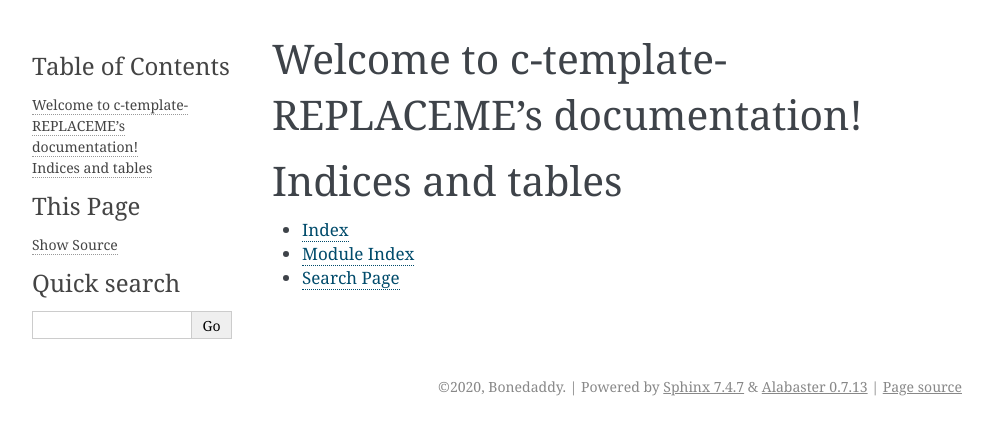
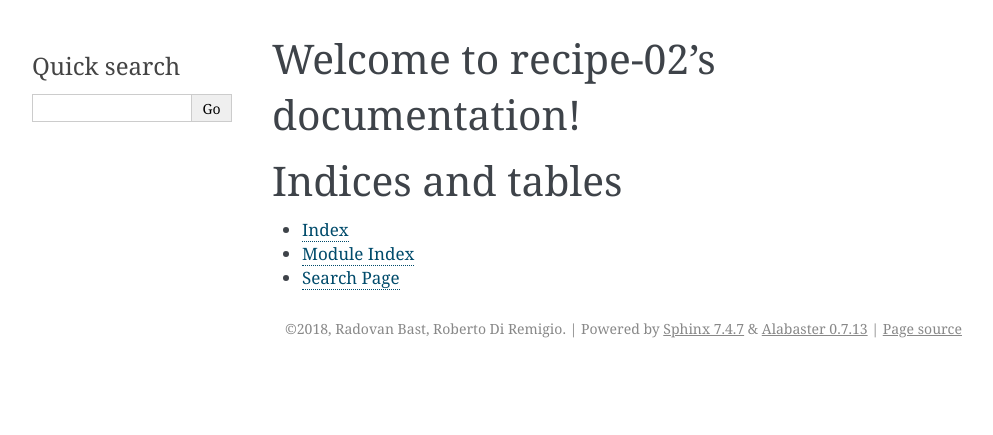
Before and after one commit to bonedaddy/c-template, a Sphinx documentation site: the page built from docs/index.rst, in a window 1280 px wide. Shown: the top 435 px of the page, without its empty margins (148-1141 px from the left). Built offline with Sphinx 7.4.7, drawn with Linux system fonts in a browser that asks for light colours; part of the change alters nothing that is shown.

```diff
--- a/docs/conf.py
+++ b/docs/conf.py
@@ -1,10 +1,17 @@
-# Configuration file for the Sphinx documentation builder.
+#!@PYTHON_EXECUTABLE@
+# -*- coding: utf-8 -*-
 #
-# This file only contains a selection of the most common options. For a full
-# list see the documentation:
-# https://www.sphinx-doc.org/en/master/usage/configuration.html
-
-# -- Path setup --------------------------------------------------------------
+# recipe-02 documentation build configuration file, created by
+# sphinx-quickstart on Thu Feb 15 17:02:41 2018.
+#
+# This file is execfile()d with the current directory set to its
+# containing dir.
+#
+# Note that not all possible configuration values are present in this
+# autogenerated file.
+#
+# All configuration values have a default; values that are commented out
+# serve to show the default.
 
 # If extensions (or modules to document with autodoc) are in another directory,
 # add these directories to sys.path here. If the directory is relative to the
@@ -14,39 +21,136 @@
 # import sys
 # sys.path.insert(0, os.path.abspath('.'))
 
+# -- General configuration ------------------------------------------------
 
-# -- Project information -----------------------------------------------------
-
-project = 'c-template-REPLACEME'
-copyright = '2020, Bonedaddy'
-author = 'Bonedaddy'
-
-
-# -- General configuration ---------------------------------------------------
+# If your documentation needs a minimal Sphinx version, state it here.
+#
+# needs_sphinx = '1.0'
 
 # Add any Sphinx extension module names here, as strings. They can be
 # extensions coming with Sphinx (named 'sphinx.ext.*') or your custom
 # ones.
-extensions = [
-]
+extensions = []
 
 # Add any paths that contain templates here, relative to this directory.
 templates_path = ['_templates']
 
+# The suffix(es) of source filenames.
+# You can specify multiple suffix as a list of string:
+#
+# source_suffix = ['.rst', '.md']
+source_suffix = '.rst'
+
+# The master toctree document.
+master_doc = 'index'
+
+# General information about the project.
+project = 'recipe-02'
+copyright = '2018, Radovan Bast, Roberto Di Remigio'
+author = 'Radovan Bast, Roberto Di Remigio'
+
+# The version info for the project you're documenting, acts as replacement for
+# |version| and |release|, also used in various other places throughout the
+# built documents.
+#
+# The short X.Y version.
+version = ''
+# The full version, including alpha/beta/rc tags.
+release = ''
+
+# The language for content autogenerated by Sphinx. Refer to documentation
+# for a list of supported languages.
+#
+# This is also used if you do content translation via gettext catalogs.
+# Usually you set "language" from the command line for these cases.
+language = None
+
 # List of patterns, relative to source directory, that match files and
 # directories to ignore when looking for source files.
-# This pattern also affects html_static_path and html_extra_path.
-exclude_patterns = []
+# This patterns also effect to html_static_path and html_extra_path
+exclude_patterns = ['_build', 'Thumbs.db', '.DS_Store']
 
+# The name of the Pygments (syntax highlighting) style to use.
+pygments_style = 'sphinx'
 
-# -- Options for HTML output -------------------------------------------------
+# If true, `todo` and `todoList` produce output, else they produce nothing.
+todo_include_todos = False
+
+# -- Options for HTML output ----------------------------------------------
 
 # The theme to use for HTML and HTML Help pages.  See the documentation for
 # a list of builtin themes.
 #
 html_theme = 'alabaster'
 
+# Theme options are theme-specific and customize the look and feel of a theme
+# further.  For a list of options available for each theme, see the
+# documentation.
+#
+# html_theme_options = {}
+
 # Add any paths that contain custom static files (such as style sheets) here,
 # relative to this directory. They are copied after the builtin static files,
 # so a file named "default.css" will overwrite the builtin "default.css".
-html_static_path = ['_static']
+html_static_path = []
+
+# Custom sidebar templates, must be a dictionary that maps document names
+# to template names.
+#
+# This is required for the alabaster theme
+# refs: http://alabaster.readthedocs.io/en/latest/installation.html#sidebars
+html_sidebars = {
+    '**': [
+        'relations.html',  # needs 'show_related': True theme option to display
+        'searchbox.html',
+    ]
+}
+
+# -- Options for HTMLHelp output ------------------------------------------
+
+# Output file base name for HTML help builder.
+htmlhelp_basename = 'recipe-02doc'
+
+# -- Options for LaTeX output ---------------------------------------------
+
+latex_elements = {
+    # The paper size ('letterpaper' or 'a4paper').
+    #
+    # 'papersize': 'letterpaper',
+
+    # The font size ('10pt', '11pt' or '12pt').
+    #
+    # 'pointsize': '10pt',
+
+    # Additional stuff for the LaTeX preamble.
+    #
+    # 'preamble': '',
+
+    # Latex figure (float) alignment
+    #
+    # 'figure_align': 'htbp',
+}
+
+# Grouping the document tree into LaTeX files. List of tuples
+# (source start file, target name, title,
+#  author, documentclass [howto, manual, or own class]).
+latex_documents = [
+    (master_doc, 'recipe-02.tex', 'recipe-02 Documentation',
+     'Radovan Bast, Roberto Di Remigio', 'manual'),
+]
+
+# -- Options for manual page output ---------------------------------------
+
+# One entry per manual page. List of tuples
+# (source start file, name, description, authors, manual section).
+man_pages = [(master_doc, 'recipe-02', 'recipe-02 Documentation', [author], 1)]
+
+# -- Options for Texinfo output -------------------------------------------
+
+# Grouping the document tree into Texinfo files. List of tuples
+# (source start file, target name, title, author,
+#  dir menu entry, description, category)
+texinfo_documents = [
+    (master_doc, 'recipe-02', 'recipe-02 Documentation', author, 'recipe-02',
+     'One line description of project.', 'Miscellaneous'),
+]
--- a/docs/index.rst
+++ b/docs/index.rst
@@ -1,10 +1,10 @@
-.. c-template-REPLACEME documentation master file, created by
-   sphinx-quickstart on Tue Jul  7 17:52:04 2020.
+.. recipe-02 documentation master file, created by
+   sphinx-quickstart on Thu Feb 15 17:02:41 2018.
    You can adapt this file completely to your liking, but it should at least
    contain the root `toctree` directive.
 
-Welcome to c-template-REPLACEME's documentation!
-================================================
+Welcome to recipe-02's documentation!
+=====================================
 
 .. toctree::
    :maxdepth: 2
```
